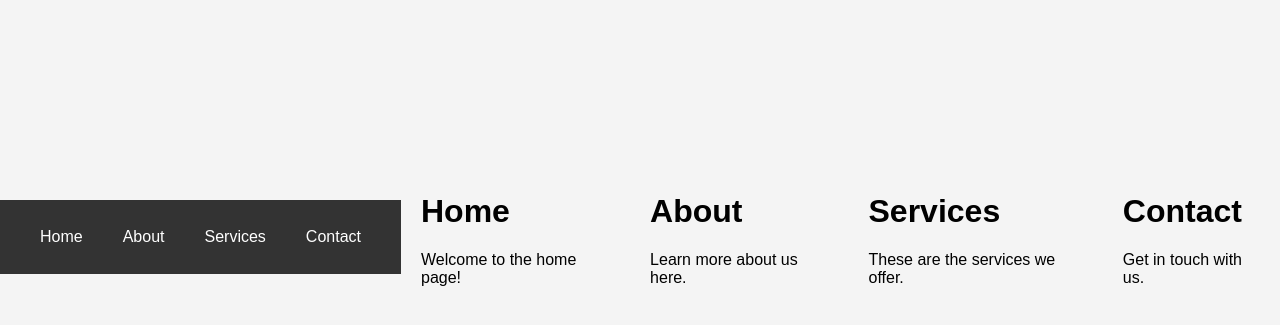
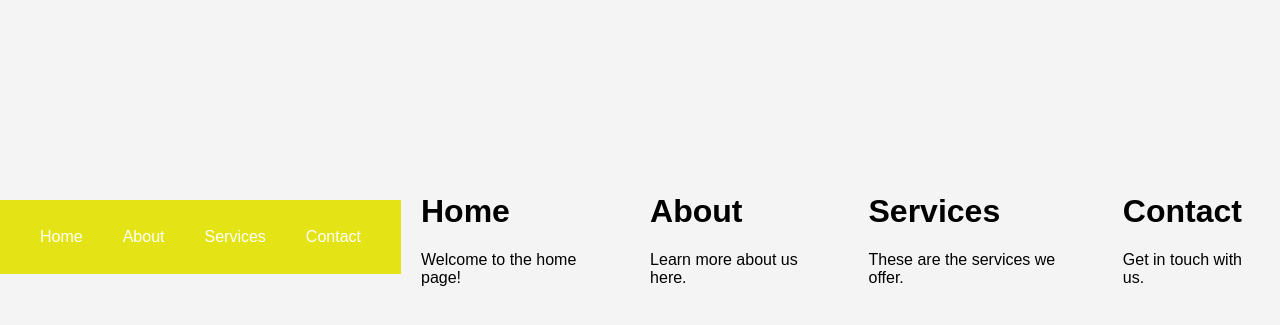
Before and after one commit to bo-exe/FYP, a PHP site: page / in a window 1280 px wide. Shown: the part 163-488 px from the top of the page. Run offline with PHP 8.4, Linux system fonts and the light colour scheme.

Commit message:
Test, changed nav bar colour

```diff
--- a/style.css
+++ b/style.css
@@ -9,7 +9,7 @@ body {
     display: flex;
     justify-content: space-between;
     align-items: center;
-    background-color: #333;
+    background-color: #e3e315;
     padding: 14px 20px;
 }
 .navbar a {
```
